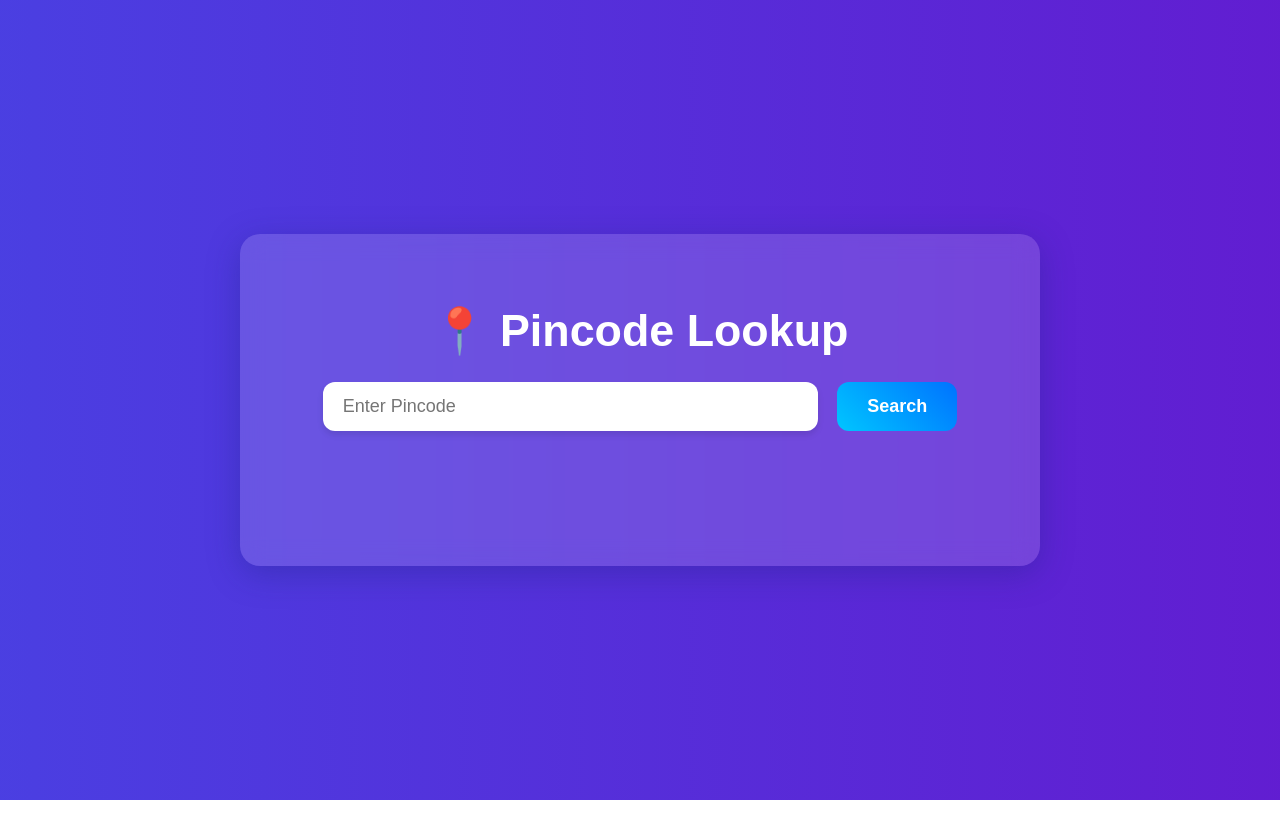
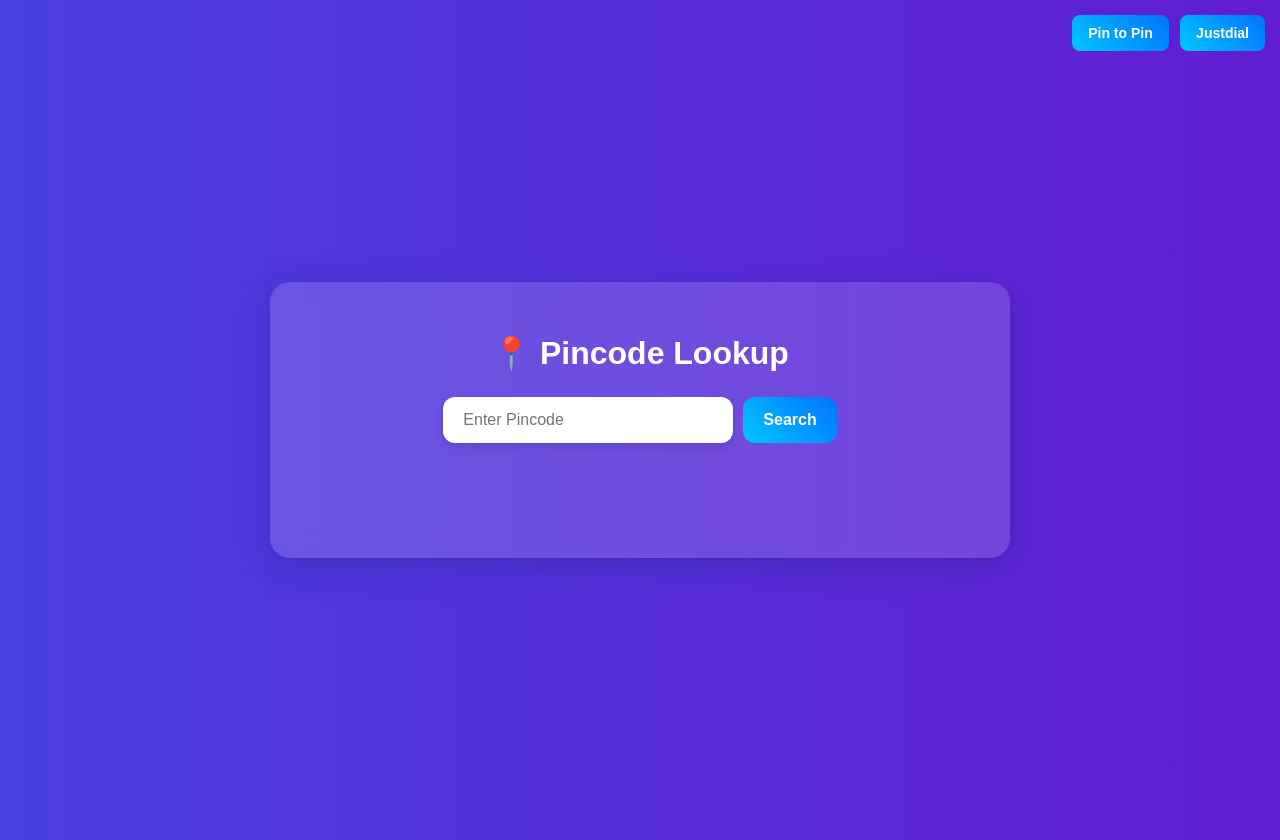
Before and after one commit to subhambarma/pincode, a plain HTML site: page index.html in a window 1280 px wide. Before the commit the page ends 800 px from the top, so only its background shows below. Drawn offline with Linux system fonts and the light colour scheme.

Commit message:
index.html

```diff
--- a/index.html
+++ b/index.html
@@ -13,7 +13,7 @@
     body {
       margin: 0;
       font-family: 'Poppins', sans-serif;
-      height: 100vh;
+      min-height: 100vh;
       display: flex;
       justify-content: center;
       align-items: center;
@@ -21,40 +21,74 @@
       background-size: 600% 600%;
       animation: gradientBG 15s ease infinite;
       color: #fff;
+      padding: 20px;
+      position: relative;
     }
+    .top-buttons {
+      position: absolute;
+      top: 15px;
+      right: 15px;
+      display: flex;
+      flex-direction: row;
+      gap: 3mm;
+      z-index: 999;
+    }
+    .top-buttons button {
+      padding: 10px 16px;
+      font-size: 14px;
+      border-radius: 8px;
+      border: none;
+      background: linear-gradient(45deg, #00c6ff, #0072ff);
+      color: white;
+      font-weight: bold;
+      cursor: pointer;
+      transition: all 0.3s ease;
+    }
+    .top-buttons button:hover {
+      background: linear-gradient(45deg, #0072ff, #00c6ff);
+      transform: scale(1.05);
+    }
+
     .container {
       background: rgba(255, 255, 255, 0.15);
       border-radius: 20px;
-      padding: 40px 50px;
+      padding: 30px 20px;
       box-shadow: 0 8px 32px rgba(31, 38, 135, 0.37);
       backdrop-filter: blur(12px);
       -webkit-backdrop-filter: blur(12px);
-      width: 90%;
+      width: 100%;
       max-width: 700px;
       text-align: center;
     }
     h1 {
       margin-bottom: 25px;
-      font-size: 2.8rem;
+      font-size: 2rem;
       font-weight: 700;
       display: flex;
       justify-content: center;
       align-items: center;
       gap: 10px;
+      flex-wrap: wrap;
+    }
+    .input-group {
+      display: flex;
+      flex-wrap: wrap;
+      justify-content: center;
+      gap: 10px;
+      margin-bottom: 20px;
     }
     input[type="text"] {
       padding: 14px 20px;
-      width: 65%;
-      font-size: 18px;
+      width: 250px;
+      font-size: 16px;
       border-radius: 12px;
       border: none;
       outline: none;
       box-shadow: 0 4px 6px rgba(0,0,0,0.1);
     }
     button {
-      padding: 14px 30px;
-      font-size: 18px;
-      margin-left: 15px;
+      padding: 14px 20px;
+      font-size: 16px;
       border-radius: 12px;
       border: none;
       background: linear-gradient(45deg, #00c6ff, #0072ff);
@@ -68,12 +102,11 @@
       transform: scale(1.05);
     }
     #result {
-      margin-top: 35px;
-      font-size: 18px;
+      margin-top: 25px;
+      font-size: 16px;
       min-height: 60px;
     }
 
-    /* Loader animation: fading dots */
     .loader {
       display: flex;
       justify-content: center;
@@ -98,6 +131,10 @@
       50% { transform: scale(1.5); opacity: 1; }
     }
 
+    .table-container {
+      overflow-x: auto;
+      margin-top: 20px;
+    }
     table {
       width: 100%;
       border-collapse: collapse;
@@ -105,8 +142,7 @@
       color: #222;
       border-radius: 12px;
       overflow: hidden;
-      margin-top: 20px;
-      box-shadow: 0 6px 16px rgba(0,0,0,0.12);
+      min-width: 500px;
     }
     th, td {
       padding: 14px 20px;
@@ -122,19 +158,37 @@
       background-color: #cce4ff;
     }
 
-    @media (max-width: 600px) {
+    @media (max-width: 480px) {
+      h1 {
+        font-size: 1.6rem;
+      }
       input[type="text"], button {
         width: 100%;
-        margin: 10px 0;
+        font-size: 15px;
+      }
+      .container {
+        padding: 20px;
+      }
+      th, td {
+        font-size: 14px;
+        padding: 10px;
       }
     }
   </style>
 </head>
 <body>
+  <!-- Top Buttons -->
+  <div class="top-buttons">
+    <button onclick="window.open('https://einvoice1.gst.gov.in/Others/GetPinCodeDistance', '_blank')">Pin to Pin</button>
+    <button onclick="window.open('https://www.justdial.com/', '_blank')">Justdial</button>
+  </div>
+
   <div class="container">
     <h1>📍 Pincode Lookup</h1>
+    <div class="input-group">
       <input type="text" id="pincode" placeholder="Enter Pincode" autocomplete="off" />
       <button onclick="searchPincode()">Search</button>
+    </div>
     <div id="result"></div>
   </div>
 
@@ -148,7 +202,11 @@
         return;
       }
 
-      // Show loader animation
+      if (!/^\d{6}$/.test(pin)) {
+        resultDiv.innerHTML = "⚠️ Please enter a valid 6-digit pincode.";
+        return;
+      }
+
       resultDiv.innerHTML = `
         <div class="loader">
           <div></div><div></div><div></div>
@@ -164,22 +222,24 @@
         try {
           const data = JSON.parse(text);
           resultDiv.innerHTML = `
+            <div class="table-container">
               <table>
                 <tr>
                   <th>Area</th>
                   <th>Region</th>
                   <th>SVC Name</th>
-                <th>Mobile No </th>
-                <th> Remarks </th>
+                  <th>Mobile No</th>
+                  <th>Remarks</th>
                 </tr>
                 <tr>
                   <td>${data.area}</td>
                   <td>${data.region}</td>
                   <td>${data.svcName}</td>
+                  <td>${data.mobile}</td>
                   <td>${data.remarks}</td>
-                <td>${data.mobile}</td>
                 </tr>
               </table>
+            </div>
           `;
         } catch {
           resultDiv.innerHTML = `<h3>📌 ${text}</h3>`;
@@ -188,6 +248,10 @@
         resultDiv.innerHTML = "❌ Error fetching data. Try again later.";
       }
     }
+
+    document.getElementById("pincode").addEventListener("keypress", function(e) {
+      if (e.key === "Enter") searchPincode();
+    });
   </script>
 </body>
 </html>
```
Lines whose indentation alone changed are shown as unchanged.
